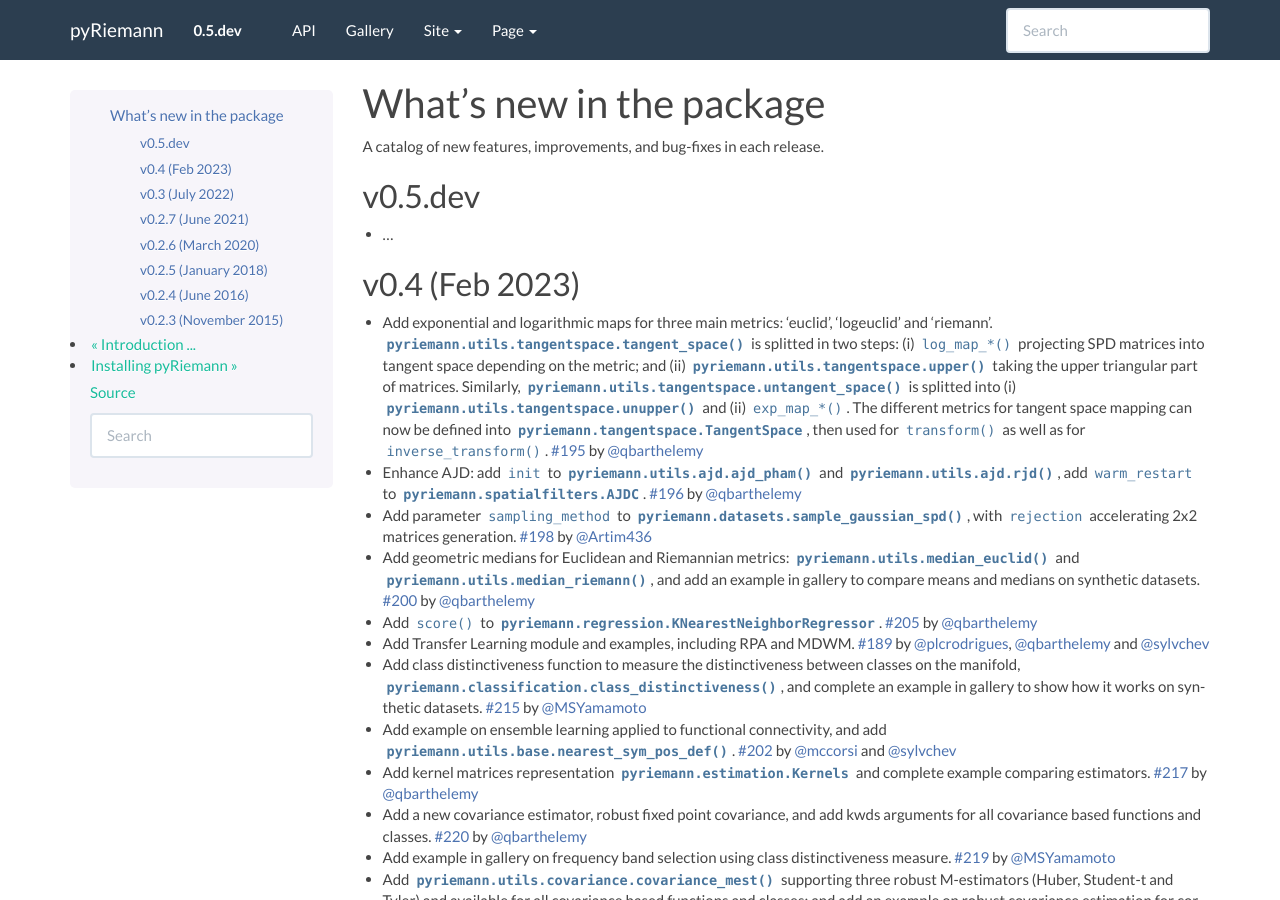
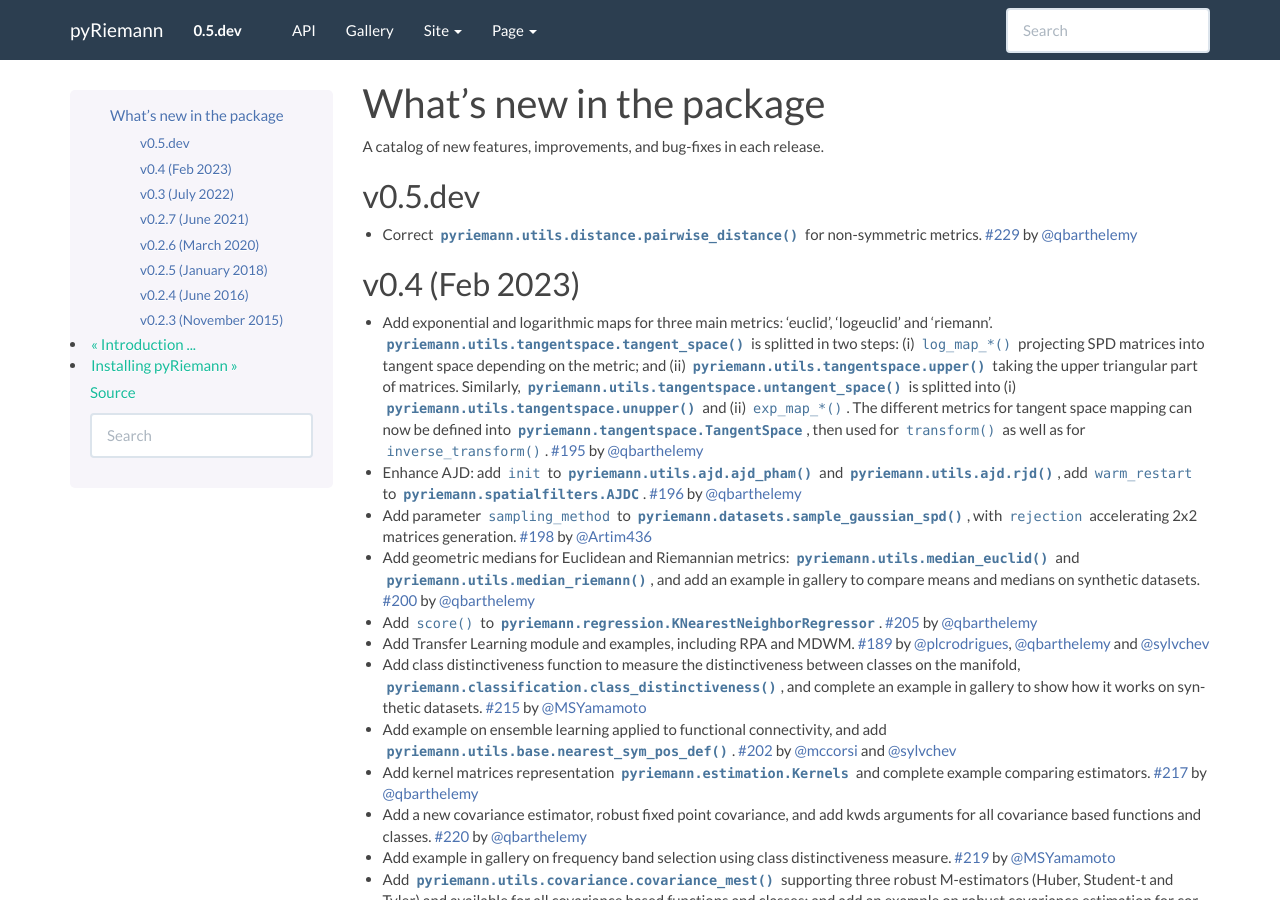
Before and after one commit to pyRiemann/pyRiemann, a Sphinx documentation site: the page built from doc/whatsnew.rst, in a window 1280 px wide and 900 px high. Built offline with Sphinx 7.4.7, drawn with Linux system fonts in a browser that asks for light colours; pages that are not in the unit, such as notebooks, are missing from menus.

Commit message:
update whatsnew

```diff
--- a/doc/whatsnew.rst
+++ b/doc/whatsnew.rst
@@ -10,7 +10,8 @@ A catalog of new features, improvements, and bug-fixes in each release.
 v0.5.dev
 --------
 
-- ...
+- Correct :func:`pyriemann.utils.distance.pairwise_distance` for non-symmetric metrics. :pr:`229` by :user:`qbarthelemy`
+
 
 v0.4 (Feb 2023)
 ---------------
```
